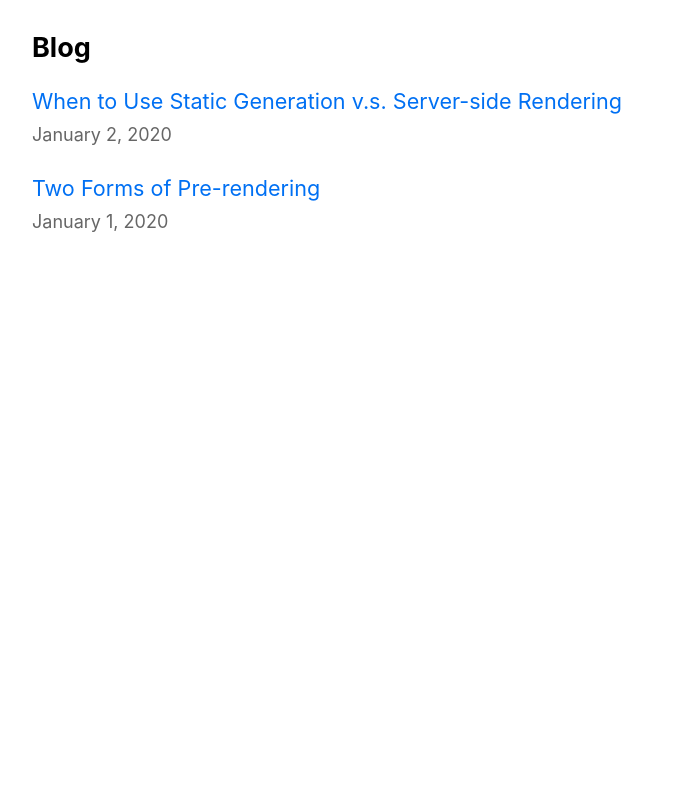
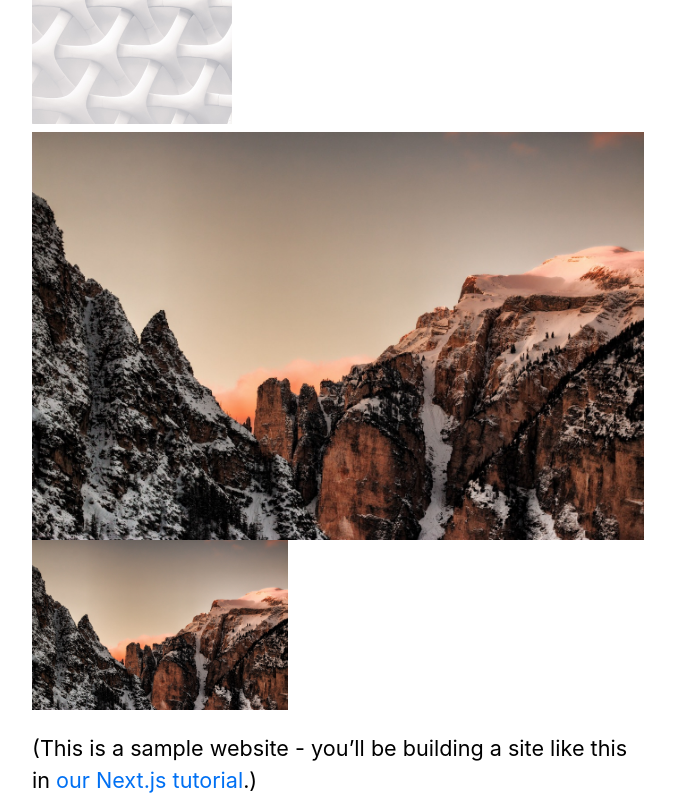
Before and after one commit to konyu/nextjs-imagetag-sample, a Next.js app: page / in a window 1280 px wide. Shown: the part 440-1240 px from the top of the page, without its empty margins (302-977 px from the left). Before the commit the page ends 800 px from the top, so only its background shows below. Built offline with nearby package versions, Linux system fonts and the light colour scheme.

Commit message:
Add: sample image tag

```diff
--- a/pages/index.tsx
+++ b/pages/index.tsx
@@ -5,6 +5,8 @@ import { getSortedPostsData } from '../lib/posts'
 import Link from 'next/link'
 import Date from '../components/date'
 import { GetStaticProps } from 'next'
+
+import Image from 'next/image';
 
 export default function Home({
   allPostsData
@@ -22,6 +24,11 @@ export default function Home({
       </Head>
       <section className={utilStyles.headingMd}>
         <p>[Your Self Introduction]</p>
+        <Image src={"/images/profile.jpg"} width={200} height={200} />
+        <Image src={"/images/img.jpg"} width={1235 } height={823} sizes="100vw" layout="responsive"/>
+        <div style={{color:"gray", width: "20vw"}}>
+          <Image src={"/images/img.jpg"} width={1235 } height={823}  sizes="20vw"  layout="responsive"/>
+        </div>
         <p>
           (This is a sample website - you’ll be building a site like this in{' '}
           <a href="https://nextjs.org/learn">our Next.js tutorial</a>.)
```
Also changed, not shown: public/images/img.jpg (added).
